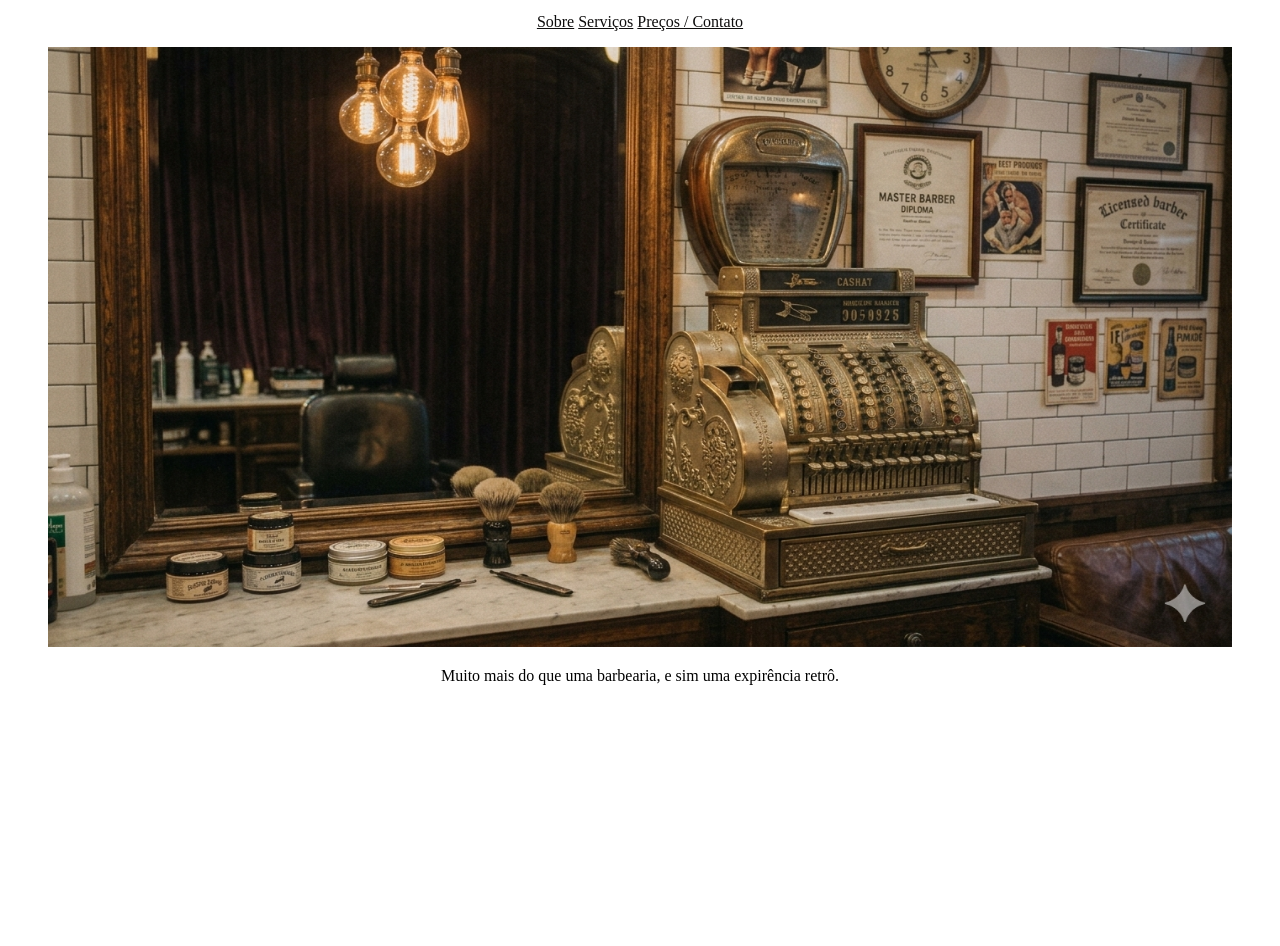
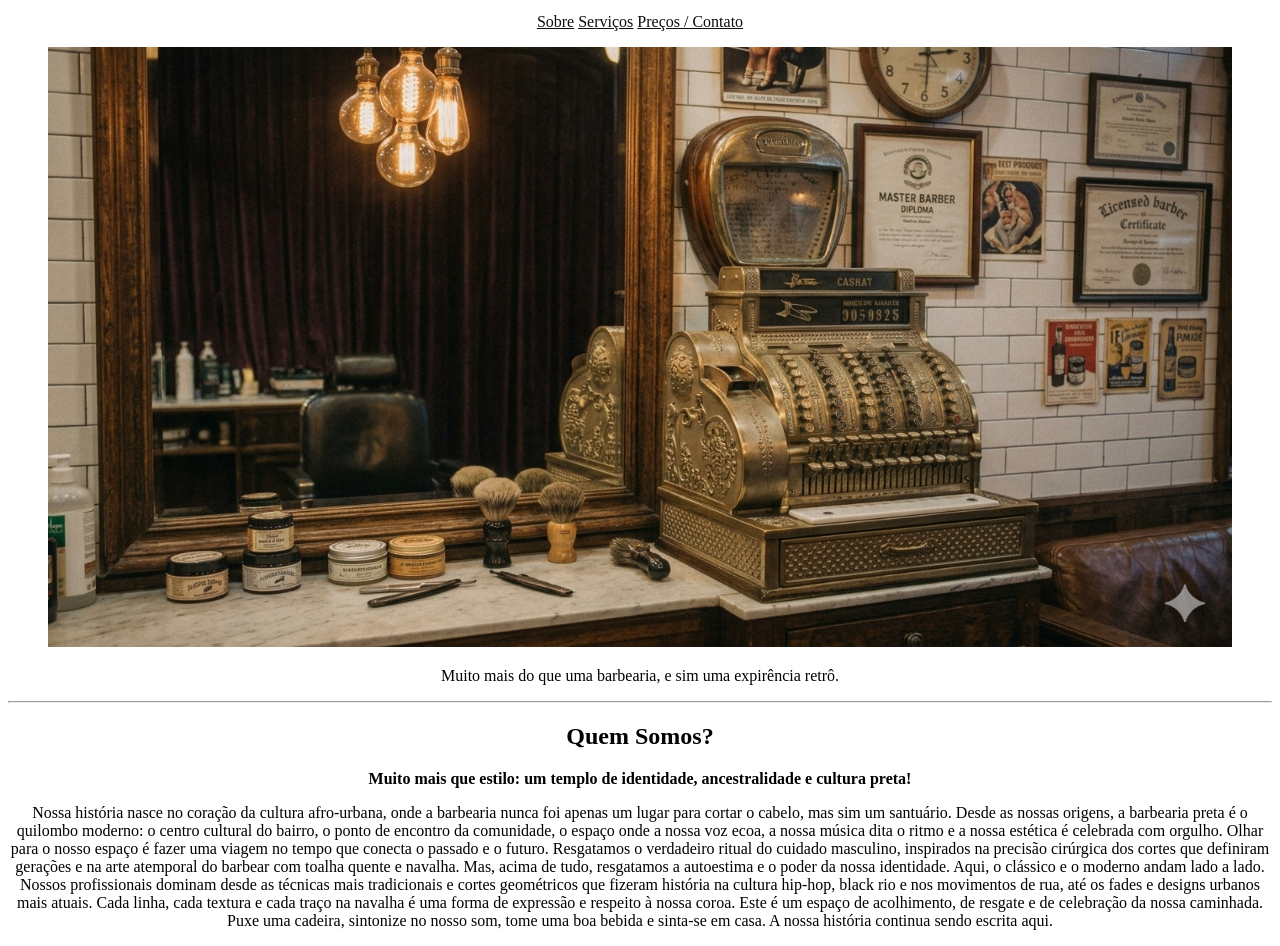
Before and after one commit to LucasS4nt0s/aula-css-incorporado, a plain HTML site: page index.html in a window 1280 px wide. Shown: the part 119-1065 px from the top of the page. Before the commit the page ends 836 px from the top, so only its background shows below. Drawn offline with Linux system fonts and the light colour scheme.

Commit message:
Criação da section Sobre.

```diff
--- a/index.html
+++ b/index.html
@@ -33,15 +33,19 @@
                 <figcaption><p>Muito mais do que uma barbearia, e sim uma expirência retrô.</p></figcaption></center>
       </figure>
     </article>
+    <hr>
   </header>
 
   <!-- ====================================================================
        CONTEÚDO PRINCIPAL (Centralizado na .container)
        ==================================================================== -->
-  <main class="container" style="margin-top: 32px;">
+  <main>
 
     <!-- Seção 1: Apresentação -->
-    <section id="sobre">
+    <section id="sobre" class="cabecalho">
+      <h2> Quem Somos? </h2>
+      <p><b> Muito mais que estilo: um templo de identidade, ancestralidade e cultura preta! </b></p>
+      <p> Nossa história nasce no coração da cultura afro-urbana, onde a barbearia nunca foi apenas um lugar para cortar o cabelo, mas sim um santuário. Desde as nossas origens, a barbearia preta é o quilombo moderno: o centro cultural do bairro, o ponto de encontro da comunidade, o espaço onde a nossa voz ecoa, a nossa música dita o ritmo e a nossa estética é celebrada com orgulho. Olhar para o nosso espaço é fazer uma viagem no tempo que conecta o passado e o futuro. Resgatamos o verdadeiro ritual do cuidado masculino, inspirados na precisão cirúrgica dos cortes que definiram gerações e na arte atemporal do barbear com toalha quente e navalha. Mas, acima de tudo, resgatamos a autoestima e o poder da nossa identidade. Aqui, o clássico e o moderno andam lado a lado. Nossos profissionais dominam desde as técnicas mais tradicionais e cortes geométricos que fizeram história na cultura hip-hop, black rio e nos movimentos de rua, até os fades e designs urbanos mais atuais. Cada linha, cada textura e cada traço na navalha é uma forma de expressão e respeito à nossa coroa. Este é um espaço de acolhimento, de resgate e de celebração da nossa caminhada. Puxe uma cadeira, sintonize no nosso som, tome uma boa bebida e sinta-se em casa. A nossa história continua sendo escrita aqui.</p>
 
     </section>
 
```
